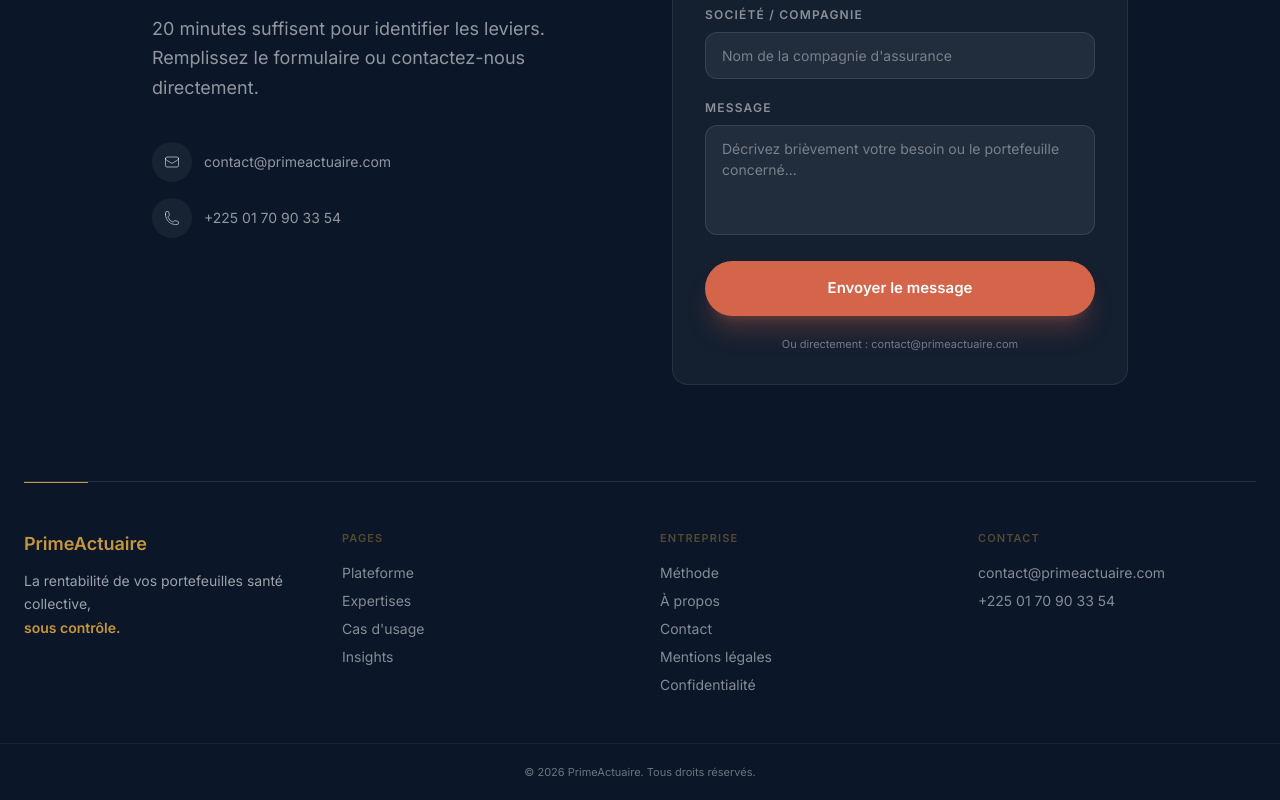
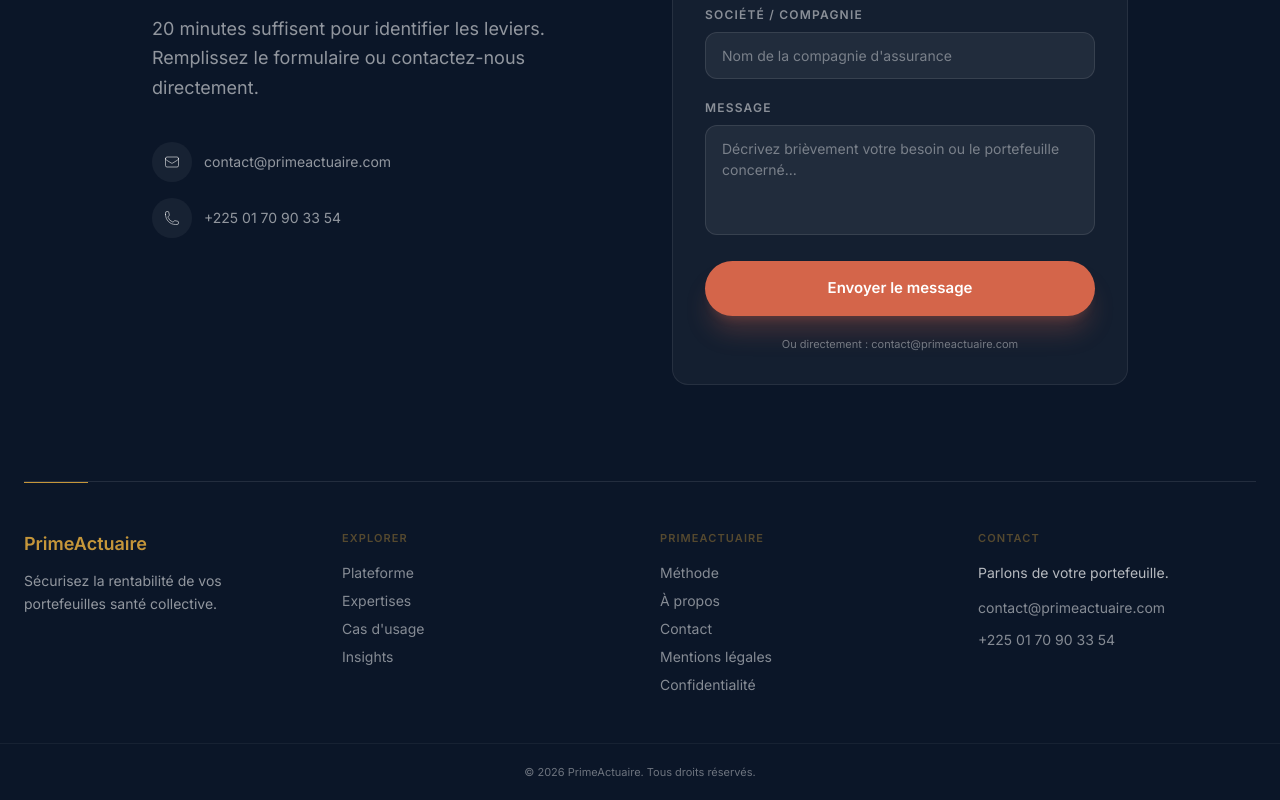
Before and after one commit to sidickgoldman/SiteWeb_PrimeActuaire, a Next.js app: page /methode in a window 1280 px wide. Shown: the part 2083-2883 px from the top of the page. Built offline with nearby package versions, Linux system fonts and the light colour scheme.

Commit message:
design: Footer - reorganisation 4 colonnes + Parlons de votre portefeuille

```diff
--- a/src/components/Footer.tsx
+++ b/src/components/Footer.tsx
@@ -22,49 +22,56 @@
 
       {/* Main footer */}
       <div className="max-w-7xl mx-auto px-6 pt-12 pb-12 grid grid-cols-1 md:grid-cols-4 gap-10">
+
+        {/* Col 1 — Marque + promesse */}
         <div className="md:col-span-1">
           <p className="font-[var(--font-heading)] font-extrabold text-lg text-gold">PrimeActuaire</p>
-          <p className="text-sm text-white/60 mt-3 leading-relaxed">
-            La rentabilité de vos portefeuilles santé collective,
-          </p>
-          <p className="text-sm font-semibold text-gold mt-0.5">
-            sous contrôle.
+          <p className="text-sm text-white/55 mt-3 leading-relaxed">
+            Sécurisez la rentabilité de vos portefeuilles santé collective.
           </p>
         </div>
 
+        {/* Col 2 — Explorer */}
         <div>
-          <p className="text-[11px] font-semibold text-gold/40 uppercase tracking-widest mb-4">{t.footer.pagesTitle}</p>
+          <p className="text-[11px] font-semibold text-gold/40 uppercase tracking-widest mb-4">Explorer</p>
           <ul className="space-y-2 text-sm text-white/50">
-            <li><a href="/plateforme" className="hover:text-gold transition-colors">{t.footer.links.plateforme}</a></li>
-            <li><a href="/#piliers" className="hover:text-gold transition-colors">{t.nav.expertises}</a></li>
-            <li><a href="/#cas-usage" className="hover:text-gold transition-colors">{t.nav.casUsage}</a></li>
-            <li><a href="/insights" className="hover:text-gold transition-colors">{t.nav.insights}</a></li>
+            <li><a href="/plateforme" className="hover:text-gold transition-colors">Plateforme</a></li>
+            <li><a href="/#piliers" className="hover:text-gold transition-colors">Expertises</a></li>
+            <li><a href="/#cas-usage" className="hover:text-gold transition-colors">Cas d&apos;usage</a></li>
+            <li><a href="/insights" className="hover:text-gold transition-colors">Insights</a></li>
           </ul>
         </div>
 
+        {/* Col 3 — PrimeActuaire (institutionnel) */}
         <div>
-          <p className="text-[11px] font-semibold text-gold/40 uppercase tracking-widest mb-4">{t.footer.entrepriseTitle}</p>
+          <p className="text-[11px] font-semibold text-gold/40 uppercase tracking-widest mb-4">PrimeActuaire</p>
           <ul className="space-y-2 text-sm text-white/50">
-            <li><a href="/#methode" className="hover:text-gold transition-colors">{t.nav.methode}</a></li>
-            <li><a href="/a-propos" className="hover:text-gold transition-colors">{t.nav.aPropos}</a></li>
+            <li><a href="/#methode" className="hover:text-gold transition-colors">Méthode</a></li>
+            <li><a href="/a-propos" className="hover:text-gold transition-colors">À propos</a></li>
             <li><a href="/#contact" className="hover:text-gold transition-colors">Contact</a></li>
             <li><a href="/mentions-legales" className="hover:text-gold transition-colors">{t.footer.links.mentionsLegales}</a></li>
             <li><a href="/confidentialite" className="hover:text-gold transition-colors">{t.footer.links.confidentialite}</a></li>
           </ul>
         </div>
 
+        {/* Col 4 — Contact actif */}
         <div>
-          <p className="text-[11px] font-semibold text-gold/40 uppercase tracking-widest mb-4">{t.footer.contactTitle}</p>
-          <ul className="space-y-2 text-sm text-white/50">
+          <p className="text-[11px] font-semibold text-gold/40 uppercase tracking-widest mb-4">Contact</p>
+          <p className="text-sm text-white/70 mb-4 leading-snug">Parlons de votre portefeuille.</p>
+          <ul className="space-y-3 text-sm text-white/50">
             <li>
               <a href="mailto:contact@primeactuaire.com" className="hover:text-gold transition-colors">
                 contact@primeactuaire.com
               </a>
             </li>
-            <li>+225 01 70 90 33 54</li>
-
+            <li>
+              <a href="tel:+2250170903354" className="hover:text-gold transition-colors">
+                +225 01 70 90 33 54
+              </a>
+            </li>
           </ul>
         </div>
+
       </div>
 
       <div className="border-t border-white/5 py-5 text-center text-[11px] text-white/40">
```
